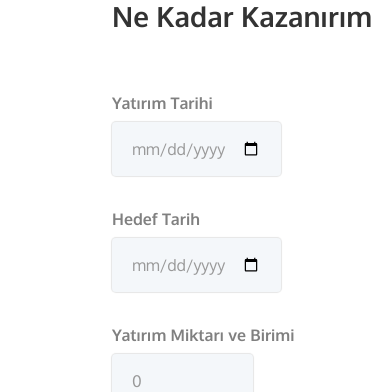
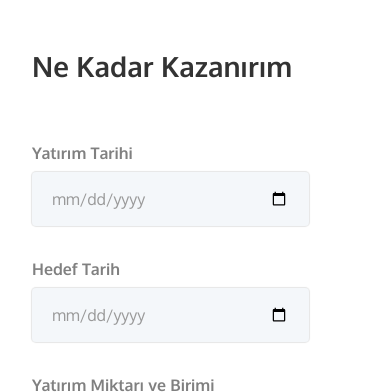
Before and after one commit to ilteriskeskin/ne-yapardi, a Vue app in the folder ne-kazanirdim-app/: page / in a window 390 px wide. Shown: the top 392 px of the page. Built offline with nearby package versions, Linux system fonts and the light colour scheme; no server answers.

Commit message:
responsive style bug fix

```diff
--- a/ne-kazanirdim-app/src/components/Home.vue
+++ b/ne-kazanirdim-app/src/components/Home.vue
@@ -17,9 +17,9 @@
           >
             Yatırım Tarihi
           </label>
-          <div class="col-8">
+          <div class="col-12">
             <input
-              class="form-control calculate-input"
+              class="col-10 form-control calculate-input"
               type="date"
               value="2011-08-19"
               id="example-date-input"
@@ -37,9 +37,9 @@
           >
             Hedef Tarih
           </label>
-          <div class="col-8">
+          <div class="col-12">
             <input
-              class="form-control calculate-input"
+              class="col-10 form-control calculate-input"
               type="date"
               value="2011-08-19"
               id="example-date-input"
@@ -57,14 +57,15 @@
           >
             Yatırım Miktarı ve Birimi
           </label>
-          <div class="col-8">
+          <div class="col-12">
             <input
+            style="width:60%"
               type="number"
               placeholder="Number"
               v-model="money"
               class="col-10 calculate-input"
             />
-            <select v-model="currency" class="calculate-input col-2">
+            <select v-model="currency" class="calculate-input col-2" style="width:20%">
               <option value="default" disabled selected>Birim</option>
               <option v-for="(curr, index) in currencies" :key="index">
                 {{ index }}
@@ -82,7 +83,7 @@
           >
             Hedef Yatırım Birim
           </label>
-          <div class="col-8">
+          <div class="col-12">
             <select v-model="second_currency" class="col-12 calculate-input">
               <option value="default" disabled selected>Birim</option>
               <option v-for="(curr, index) in currencies" :key="index">
@@ -298,7 +299,10 @@ fixShadow          : 0px 0px 1px 1px rgba(0,0,0,0.10);
 
 .main-calculate {
   width: 50%;
-  height: auto;
+  height: 100vh;
+  overflow-y: auto;
+  padding-top: 50px;
+  padding-bottom: 50px;
 }
 
 .main-calculate-title {
@@ -340,6 +344,7 @@ fixShadow          : 0px 0px 1px 1px rgba(0,0,0,0.10);
   border-radius: 4px;
   color: #999;
   outline: none;
+  width: 80%;
 }
 
 .calculate-button {
@@ -352,7 +357,8 @@ fixShadow          : 0px 0px 1px 1px rgba(0,0,0,0.10);
 }
 
 .calculate-result-block {
-  width: 65%;
+  width: calc(80% - 22px);
+  overflow-y: auto;
   height: auto;
   display: flex;
   flex-wrap: nowrap;
@@ -382,11 +388,15 @@ fixShadow          : 0px 0px 1px 1px rgba(0,0,0,0.10);
     display: none;
   }
   .main-calculate {
+    padding-top: 50px;
     width: 100%;
     height: 100%;
   }
   .calculate-result {
     width: 100%;
   }
+  .section {
+    padding-left: 20px;
+  }
 }
 </style>
```
